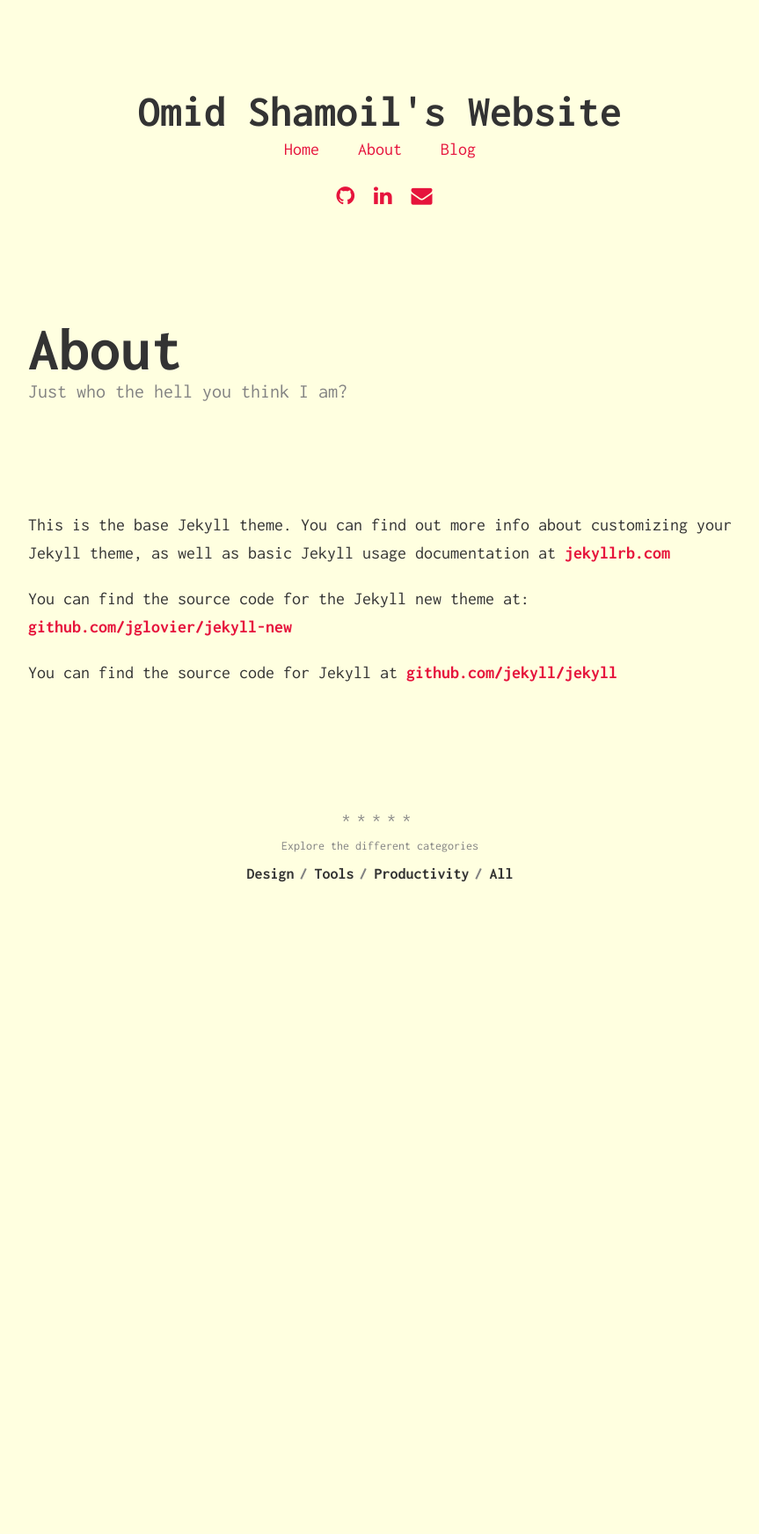
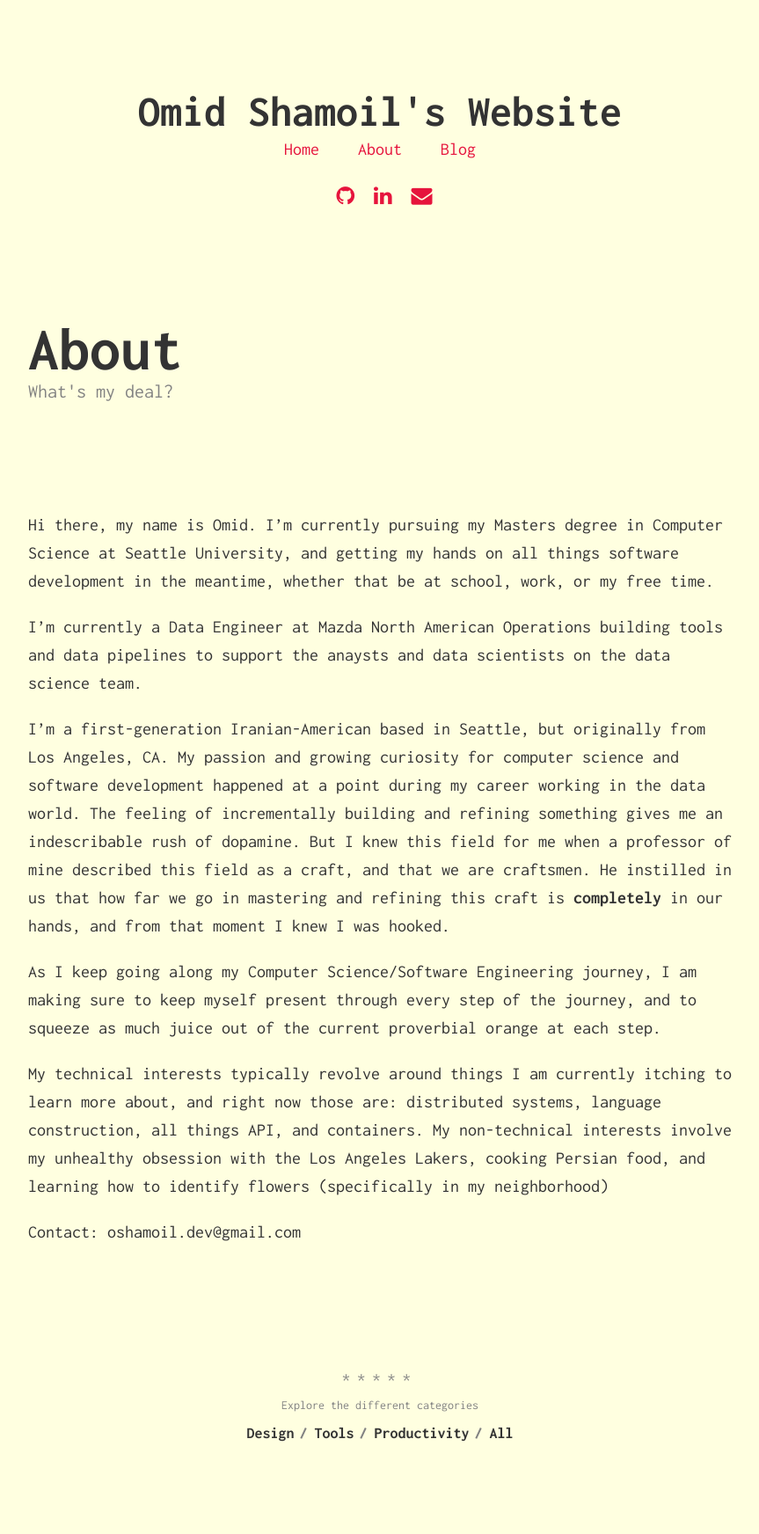
Before and after one commit to oshamoil/oshamoil.github.io, a Jekyll site: the page built from about.md, in a window 1280 px wide. Shown: the whole page at 88% size, without its empty margins (208-1071 px from the left). Built offline with Jekyll 4.4.1, drawn with Linux system fonts in a browser that asks for light colours; before the commit the page ends 1108 px from its top, so only the background shows below that.

Commit message:
Update about.md

```diff
--- a/about.md
+++ b/about.md
@@ -1,12 +1,35 @@
 ---
 layout: page
 title: About
-subtitle: Just who the hell you think I am?
+subtitle: What's my deal?
 permalink: /about/
 ---
 
-This is the base Jekyll theme. You can find out more info about customizing your Jekyll theme, as well as basic Jekyll usage documentation at [jekyllrb.com](http://jekyllrb.com/)
+Hi there, my name is Omid. I'm currently pursuing my Masters degree in Computer
+Science at Seattle University, and getting my hands on all things software development
+in the meantime, whether that be at school, work, or my free time.
 
-You can find the source code for the Jekyll new theme at: [github.com/jglovier/jekyll-new](https://github.com/jglovier/jekyll-new)
+I'm currently a Data Engineer at Mazda North
+American Operations building tools and data pipelines to support the anaysts
+and data scientists on the data science team.
 
-You can find the source code for Jekyll at [github.com/jekyll/jekyll](https://github.com/jekyll/jekyll)
+I'm a first-generation Iranian-American based in Seattle, but originally from Los Angeles, CA.
+My passion and growing curiosity for computer science and software development
+happened at a point during my career working in the data world. The feeling
+of incrementally building and refining something gives me an indescribable
+rush of dopamine. But I knew this field for me when a professor of mine described
+this field as a craft, and that we are craftsmen. He instilled in us that how far
+we go in mastering and refining this craft is **completely** in our hands, and
+from that moment I knew I was hooked.
+
+As I keep going along my Computer Science/Software Engineering journey, I am making
+sure to keep myself present through every step of the journey, and to squeeze as much
+juice out of the current proverbial orange at each step.
+
+My technical interests typically revolve around things I am currently
+itching to learn more about, and right now those are: distributed systems,
+language construction, all things API, and containers.
+My non-technical interests involve my unhealthy obsession with the Los Angeles Lakers,
+cooking Persian food, and learning how to identify flowers (specifically in my neighborhood)
+
+Contact: oshamoil.dev@gmail.com
```
